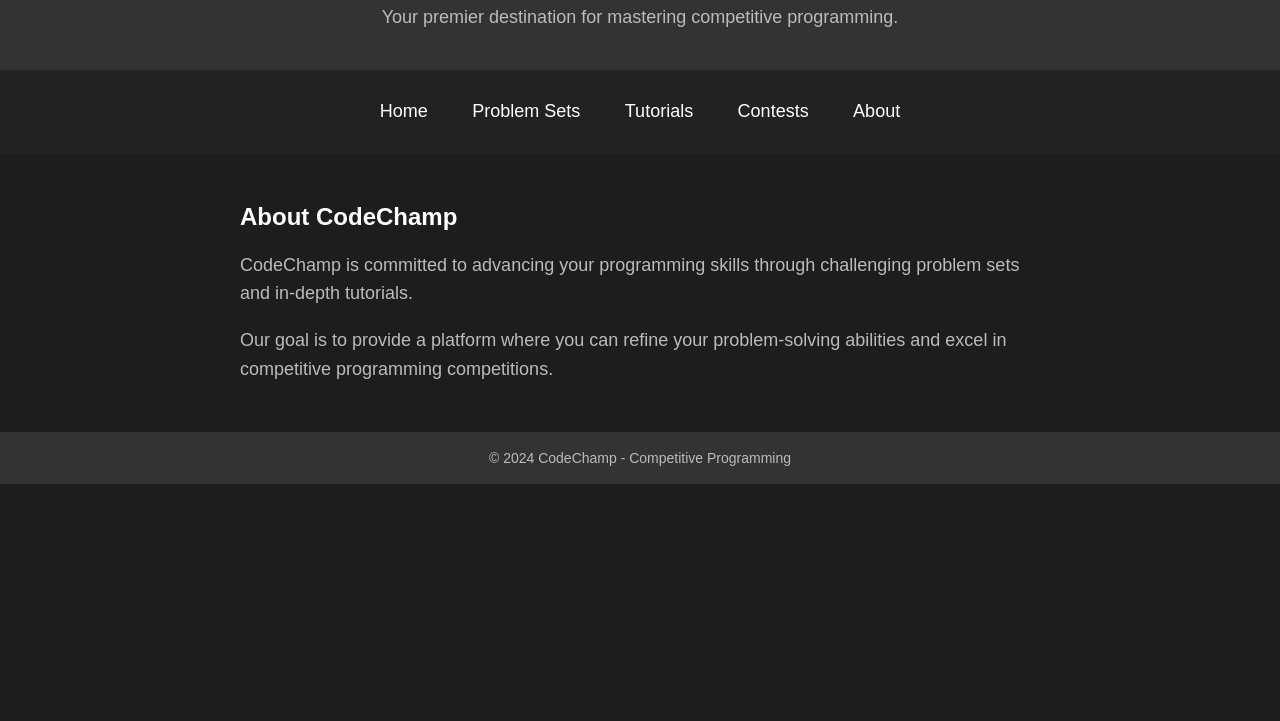
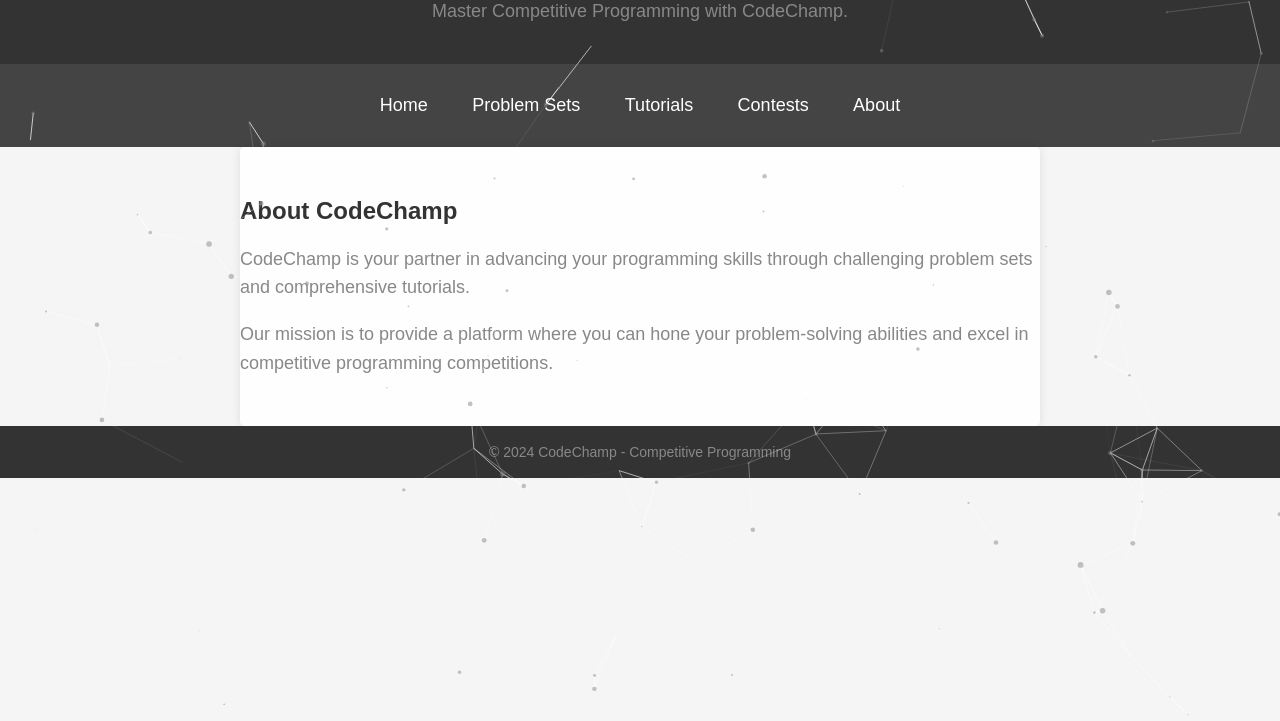
Before and after one commit to agastyahukoo/CodeChamp, a plain HTML site: page index.html in a window 1280 px wide. Shown: the part 83-804 px from the top of the page. Drawn offline with nearby package versions, Linux system fonts and the light colour scheme.

Commit message:
Update index.html

```diff
--- a/index.html
+++ b/index.html
@@ -10,8 +10,9 @@
             margin: 0;
             padding: 0;
             font-family: Arial, Helvetica, sans-serif;
-            background-color: #1d1d1d;
-            color: #fff;
+            background-color: #f5f5f5;
+            color: #333;
+            overflow: hidden; /* Prevent horizontal scrollbar */
         }
 
         /* Header Styles */
@@ -22,20 +23,20 @@
         }
 
         h1 {
-            font-size: 42px;
+            font-size: 36px;
             margin: 0;
             color: #fff;
         }
 
         p {
             font-size: 18px;
-            color: #bbb;
+            color: #888;
             line-height: 1.6;
         }
 
         /* Navigation Styles */
         nav {
-            background-color: #222;
+            background-color: #444;
             text-align: center;
             padding: 15px 0;
         }
@@ -66,6 +67,9 @@
             padding: 30px 0;
             max-width: 800px;
             margin: 0 auto;
+            background-color: rgba(255, 255, 255, 0.9); /* Semi-transparent white background */
+            box-shadow: 0 0 10px rgba(0, 0, 0, 0.1);
+            border-radius: 5px;
         }
 
         /* Footer Styles */
@@ -77,15 +81,23 @@
 
         footer p {
             font-size: 14px;
-            color: #bbb;
+            color: #888;
             margin: 0;
+        }
+
+        /* Particle background container */
+        #particles-js {
+            position: absolute;
+            width: 100%;
+            height: 100%;
         }
     </style>
 </head>
 <body>
+    <div id="particles-js"></div> <!-- Particle background container -->
     <header>
-        <h1>Welcome to CodeChamp</h1>
-        <p>Your premier destination for mastering competitive programming.</p>
+        <h1>CodeChamp</h1>
+        <p>Master Competitive Programming with CodeChamp.</p>
     </header>
 
     <nav>
@@ -100,12 +112,54 @@
 
     <div class="container">
         <h2>About CodeChamp</h2>
-        <p>CodeChamp is committed to advancing your programming skills through challenging problem sets and in-depth tutorials.</p>
-        <p>Our goal is to provide a platform where you can refine your problem-solving abilities and excel in competitive programming competitions.</p>
+        <p>CodeChamp is your partner in advancing your programming skills through challenging problem sets and comprehensive tutorials.</p>
+        <p>Our mission is to provide a platform where you can hone your problem-solving abilities and excel in competitive programming competitions.</p>
     </div>
 
     <footer>
         <p>&copy; 2024 CodeChamp - Competitive Programming</p>
     </footer>
+
+    <script src="https://cdn.jsdelivr.net/particles.js/2.0.0/particles.min.js"></script>
+    <script>
+        particlesJS("particles-js", {
+            particles: {
+                number: { value: 80, density: { enable: true, value_area: 800 } },
+                color: { value: "#888" },
+                shape: {
+                    type: "circle",
+                    stroke: { width: 0, color: "#888" },
+                    polygon: { nb_sides: 5 },
+                },
+                opacity: { value: 0.5, random: false },
+                size: { value: 3, random: true },
+                move: {
+                    enable: true,
+                    speed: 1,
+                    direction: "none",
+                    random: false,
+                    straight: false,
+                    out_mode: "out",
+                    bounce: false,
+                },
+            },
+            interactivity: {
+                detect_on: "canvas",
+                events: {
+                    onhover: { enable: true, mode: "repulse" },
+                    onclick: { enable: true, mode: "push" },
+                    resize: true,
+                },
+                modes: {
+                    grab: { distance: 400, line_linked: { opacity: 1 } },
+                    bubble: { distance: 400, size: 40, duration: 2, opacity: 8, speed: 3 },
+                    repulse: { distance: 200, duration: 0.4 },
+                    push: { particles_nb: 4 },
+                    remove: { particles_nb: 2 },
+                },
+            },
+            retina_detect: true,
+        });
+    </script>
 </body>
 </html>
```
